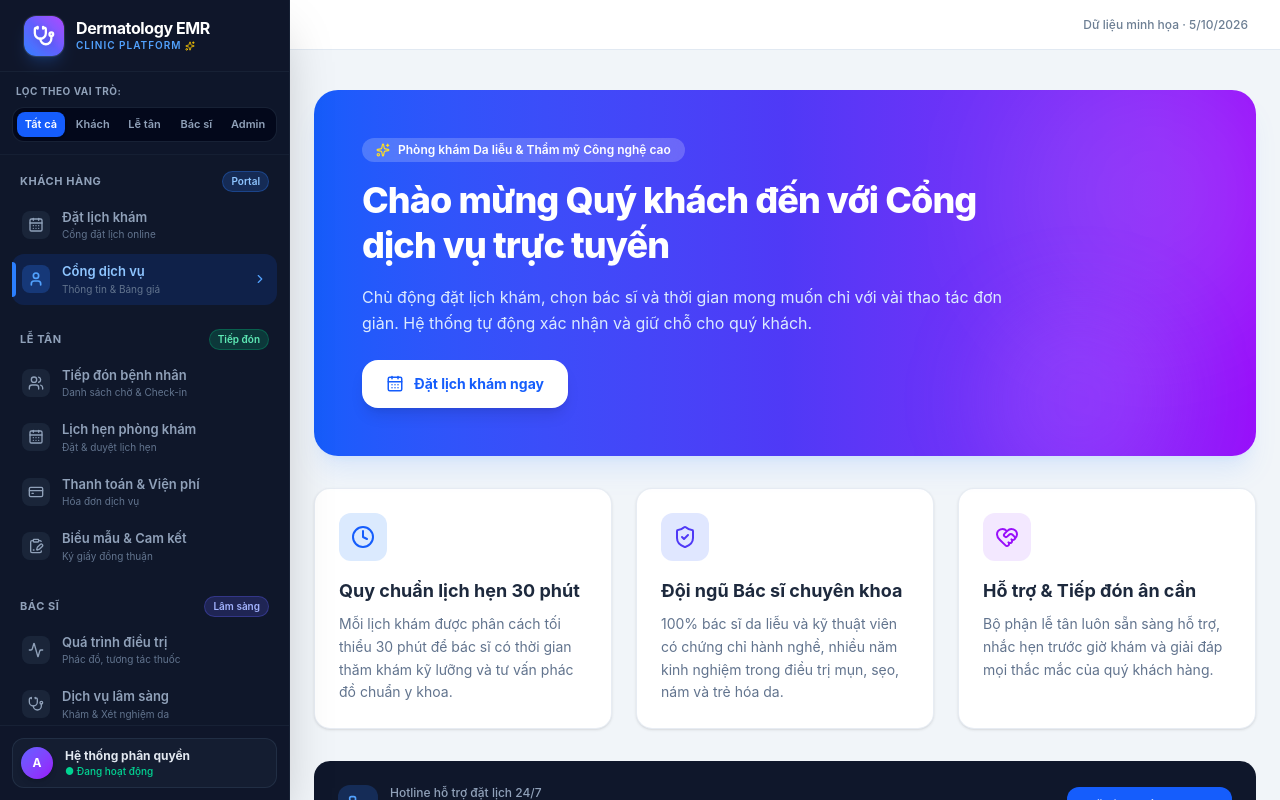
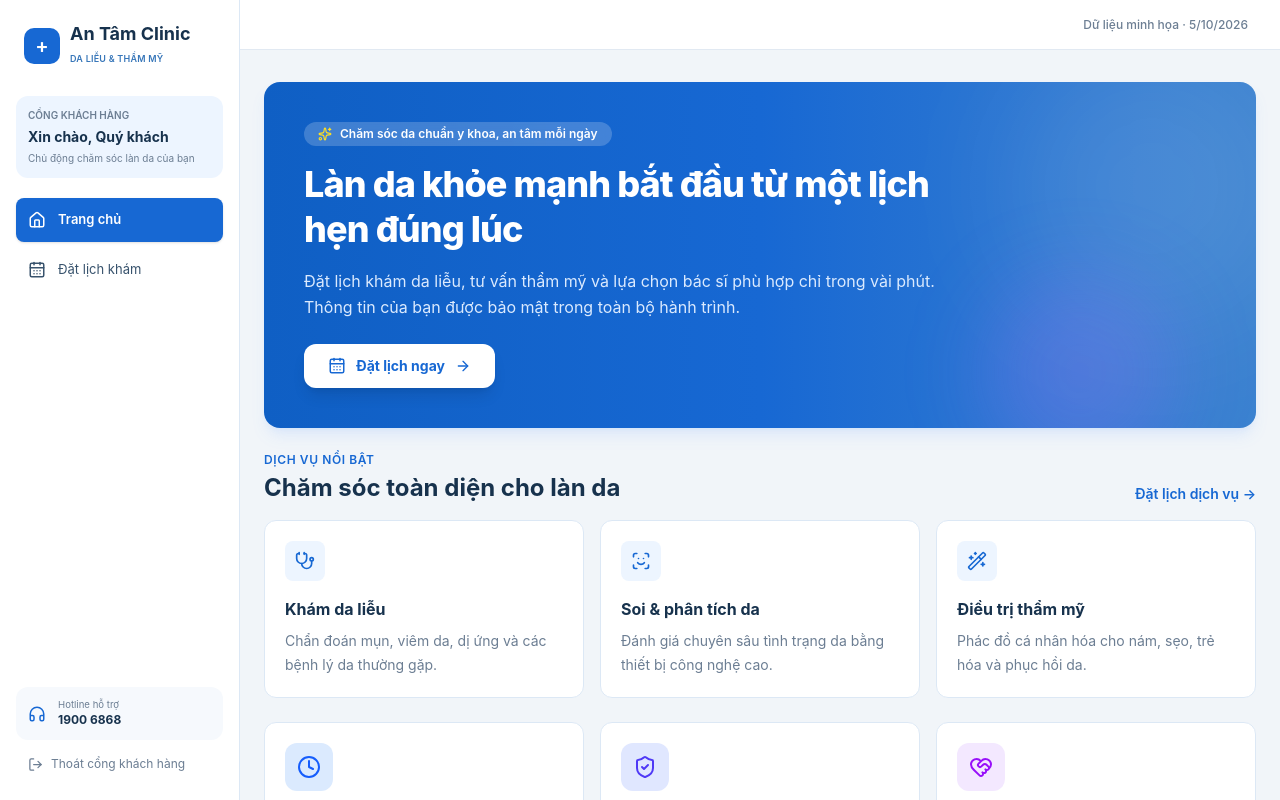
Before and after one commit to lcthanh97/Medical-Aesthetic-Clinic-Management-Clinical-EMR-Platform, a Next.js app: page /khachhang in a window 1280 px wide. Built offline with nearby package versions, Linux system fonts and the light colour scheme.

Commit message:
feat: match doctor dashboard and customer portal designs

```diff
--- a/src/app/(dashboard)/bacsi/page.tsx
+++ b/src/app/(dashboard)/bacsi/page.tsx
@@ -1,70 +1,26 @@
 import Link from 'next/link';
-import { Activity, Stethoscope, Pill, ArrowRight, CalendarCheck, Users, CircleCheck } from 'lucide-react';
+import { Activity, ArrowRight, CalendarCheck, CircleCheck, Clock3, Users } from 'lucide-react';
 
-export default function BacSiDashboardPage() {
-  const sections = [
-    {
-      title: 'Quản lý phác đồ điều trị',
-      description: 'Lập phác đồ, theo dõi từng bước điều trị, hệ thống cảnh báo tương tác thuốc và quản lý thiết bị.',
-      href: '/bacsi/treatments',
-      icon: Activity,
-      color: 'bg-indigo-600',
-      badge: 'Công nghệ cao',
-    },
-    {
-      title: 'Dịch vụ lâm sàng & Cận lâm sàng',
-      description: 'Chỉ định các xét nghiệm da liễu, soi da vi thể, thủ thuật chăm sóc da và điều trị laser.',
-      href: '/bacsi/clinical-services',
-      icon: Stethoscope,
-      color: 'bg-cyan-600',
-    },
-    {
-      title: 'Kê đơn thuốc điện tử',
-      description: 'Kê đơn thuốc đặc trị, chỉ định liều lượng và cảnh báo an toàn cho bệnh nhân.',
-      href: '/bacsi/prescriptions',
-      icon: Pill,
-      color: 'bg-violet-600',
-    },
-  ];
+const queue = [
+  ['Nguyễn Văn An','BN-001245 · 45 tuổi','Nội tổng quát','08:45'],
+  ['Lê Thị Hồng','BN-001302 · 58 tuổi','Tim mạch','08:50'],
+  ['Phạm Gia Bảo','BN-001318 · 8 tuổi','Nhi khoa','09:00'],
+  ['Võ Thanh Mai','BN-001280 · 29 tuổi','Tai mũi họng','09:05'],
+];
+const sessions = [['10:30','Trần Minh Anh','PICO · Buổi 2 / 3'],['13:30','Nguyễn Ngọc Hà','Phục hồi da · Buổi 1 / 2'],['15:00','Bùi Hoàng Yến','Tái đánh giá · Buổi 3 / 3']];
 
-  return (
-    <div className="mx-auto max-w-6xl space-y-6 py-2">
-      <div className="flex flex-col justify-between gap-3 md:flex-row md:items-end"><div><h1 className="text-3xl font-bold tracking-tight text-[#20334b]">Chào buổi sáng, bác sĩ Linh</h1><p className="mt-1 text-sm text-[#6c7e93]">Tổng quan công việc hôm nay · Không gian bác sĩ</p></div><a href="/reception/visits" className="inline-flex items-center justify-center gap-2 rounded-lg bg-[#246dce] px-4 py-2.5 text-sm font-semibold text-white"><ArrowRight size={16}/> Mở hàng đợi khám</a></div>
-
-      <div className="grid gap-4 sm:grid-cols-2 lg:grid-cols-4">{[
-        ['Lượt khám hôm nay','24',CalendarCheck],['Đã hoàn tất khám','10',CircleCheck],['Bệnh nhân đang chờ','08',Users],['Buổi điều trị','04',Activity],
-      ].map(([label,value,Icon]:any)=><div key={label} className="rounded-xl border border-[#e1e9f2] bg-white p-5"><div className="flex items-start justify-between"><div><p className="text-xs text-[#6c7e93]">{label}</p><p className="mt-3 text-3xl font-semibold text-[#20334b]">{value}</p></div><Icon size={18} className="text-[#246dce]"/></div></div>)}</div>
-
-      <div className="grid grid-cols-1 gap-4 pt-2 md:grid-cols-3">
-        {sections.map((sec) => (
-          <Link
-            key={sec.href}
-            href={sec.href}
-            className="group relative flex flex-col justify-between rounded-xl border border-[#e1e9f2] bg-white p-5 transition-all hover:border-[#90b9ea] hover:shadow-md"
-          >
-            <div>
-              <div className="flex items-center justify-between mb-4">
-                  <div className={`flex h-11 w-11 items-center justify-center rounded-xl ${sec.color} text-white shadow-md`}>
-                  <sec.icon size={24} />
-                </div>
-                {sec.badge && (
-                  <span className="px-2.5 py-0.5 rounded-full text-xs font-bold bg-blue-100 text-blue-700">
-                    {sec.badge}
-                  </span>
-                )}
-              </div>
-              <h2 className="mb-2 text-lg font-bold text-[#20334b] transition-colors group-hover:text-[#246dce]">
-                {sec.title}
-              </h2>
-              <p className="text-sm text-slate-500 leading-relaxed">{sec.description}</p>
-            </div>
-            <div className="pt-6 flex items-center gap-2 text-sm font-semibold text-blue-600 group-hover:translate-x-1 transition-transform">
-              <span>Bắt đầu phiên làm việc</span>
-              <ArrowRight size={16} />
-            </div>
-          </Link>
-        ))}
-      </div>
-    </div>
-  );
+export default function BacSiDashboardPage(){
+ return <div className="mx-auto max-w-[1180px] space-y-5 text-[#20334b]">
+  <header className="flex flex-col justify-between gap-3 md:flex-row md:items-end"><div><h1 className="text-[25px] font-bold">Chào buổi sáng, bác sĩ Linh</h1><p className="mt-1 text-[12px] text-[#6c7e93]">Tổng quan công việc hôm nay · Thứ Hai, 05 tháng 10 năm 2026</p></div><Link href="/reception/visits" className="inline-flex h-10 items-center gap-2 rounded-[7px] bg-[#246dce] px-4 text-[12px] font-semibold text-white"><ArrowRight size={15}/> Mở hàng đợi khám</Link></header>
+  <section className="grid gap-4 sm:grid-cols-2 lg:grid-cols-4">{[
+   ['Lượt khám hôm nay','24','24 lượt khám trong ngày',CalendarCheck],['Đã hoàn tất khám','10','42% lượt khám đã hoàn tất',CircleCheck],['Bệnh nhân đang chờ','08','8 lượt khám đang chờ',Users],['Buổi điều trị','04','1 buổi hoàn tất · 3 buổi sắp tới',Activity],
+  ].map(([label,value,note,Icon]:any)=><article key={label} className="rounded-[9px] border border-[#dce5ef] bg-white p-5"><div className="flex items-start justify-between"><p className="text-[11px] text-[#6c7e93]">{label}</p><Icon size={17} className="text-[#246dce]"/></div><strong className="mt-3 block text-[28px]">{value}</strong><p className="mt-3 text-[10px] text-[#8091a5]">{note}</p></article>)}</section>
+  <div className="grid gap-4 lg:grid-cols-[1.85fr_1fr]">
+   <div className="space-y-4"><section className="overflow-hidden rounded-[9px] border border-[#dce5ef] bg-white"><div className="flex items-start justify-between p-5 pb-3"><div><h2 className="text-[15px] font-bold">Hàng đợi tiếp theo</h2><p className="mt-1 text-[10px] text-[#6c7e93]">8 lượt đang chờ · Sắp xếp theo thời điểm lượt khám</p></div><Link href="/reception/visits" className="text-[10px] font-semibold text-[#246dce]">Xem tất cả →</Link></div><div className="mx-5 overflow-hidden rounded-[7px] border border-[#dce5ef]"><table className="w-full text-left text-[10px]"><thead className="bg-[#f5f8fc] text-[#6c7e93]"><tr><th className="p-3">STT</th><th>Bệnh nhân</th><th>Khoa</th><th>Thời điểm lượt khám</th><th>Trạng thái</th></tr></thead><tbody>{queue.map((row,i)=><tr key={row[0]} className={`border-t border-[#e6edf5] ${i===0?'bg-[#edf5ff]':''}`}><td className="p-3">{i+1}</td><td><strong className="block text-[11px]">{row[0]}</strong><span className="text-[#6c7e93]">{row[1]}</span></td><td>{row[2]}</td><td>{row[3]}</td><td><span className="rounded-full bg-[#edf5ff] px-2 py-1 font-semibold text-[#235f9e]">Chờ khám</span></td></tr>)}</tbody></table></div><div className="flex items-center justify-between p-5 text-[10px] text-[#6c7e93]"><span>Tiếp theo: Nguyễn Văn An · Phòng khám 03</span><Link href="/bacsi/clinical-services" className="rounded-[6px] bg-[#246dce] px-4 py-2 font-semibold text-white">Bắt đầu khám</Link></div></section>
+   <section className="rounded-[9px] border border-[#dce5ef] bg-white p-5"><h2 className="text-[15px] font-bold">Lịch làm việc trong ngày</h2><p className="mt-1 text-[10px] text-[#6c7e93]">Phòng khám 03 · 07:30–16:30</p><div className="mt-4 grid gap-2 sm:grid-cols-3">{[['Sáng','07:30–11:30','4 giờ làm việc'],['Nghỉ trưa','11:30–13:00','Giữa hai ca làm việc'],['Chiều','13:00–16:30','3,5 giờ làm việc']].map(x=><div key={x[0]} className="rounded-[7px] bg-[#f5f8fc] p-3"><p className="text-[10px] text-[#6c7e93]">{x[0]}</p><strong className="mt-1 block text-[13px]">{x[1]}</strong><span className="mt-2 block text-[9px] text-[#8091a5]">{x[2]}</span></div>)}</div><div className="mt-3 h-1 overflow-hidden rounded bg-[#e5effb]"><div className="h-full w-[42%] rounded bg-[#246dce]"/></div></section></div>
+   <aside className="space-y-4"><section className="rounded-[9px] border border-[#dce5ef] bg-white p-5"><div className="flex items-center justify-between"><h2 className="text-[15px] font-bold">Cần bác sĩ xử lý</h2><span className="rounded-full bg-[#fff4df] px-2 py-1 text-[10px] font-bold text-[#b56d00]">03</span></div>{[['Kết quả đã có','Lê Thị Hồng · Xét nghiệm; Đỗ Quốc Huy · X-quang. Xem kết quả.'],['Cam kết chưa ký','Trần Minh Anh · Phác đồ v2. Cần ký đúng phiên bản trước khi hoàn tất điều trị.']].map(x=><div key={x[0]} className="mt-3 rounded-[7px] bg-[#fff7e8] p-3"><div className="flex justify-between text-[10px] font-semibold text-[#9a5e00]"><span>ⓘ &nbsp;{x[0]}</span><span>Xem →</span></div><p className="mt-2 pl-5 text-[9px] leading-4 text-[#9a6b2d]">{x[1]}</p></div>)}</section>
+   <section className="rounded-[9px] border border-[#dce5ef] bg-white p-5"><h2 className="text-[15px] font-bold">Buổi điều trị sắp tới</h2><p className="mt-1 text-[10px] text-[#6c7e93]">Da liễu · 3 buổi sắp tới</p>{sessions.map(x=><div key={x[0]} className="flex gap-3 border-b border-[#e6edf5] py-3 last:border-0"><span className="h-fit rounded bg-[#edf5ff] px-2 py-1 text-[10px] font-semibold text-[#235f9e]">{x[0]}</span><div><strong className="text-[11px]">{x[1]}</strong><p className="mt-1 text-[9px] text-[#6c7e93]">{x[2]}</p><span className="mt-1 inline-block rounded-full bg-[#e9f8ef] px-2 py-0.5 text-[9px] text-emerald-700">Đã xếp lịch</span></div></div>)}</section></aside>
+  </div>
+  <footer className="flex justify-between pt-2 text-[9px] text-[#8091a5]"><span>Clinic EMR · Chỉ sử dụng cho công việc chuyên môn</span><span>Bảo mật hồ sơ bệnh nhân</span></footer>
+ </div>
 }
--- a/src/app/(dashboard)/khachhang/appointments/page.tsx
+++ b/src/app/(dashboard)/khachhang/appointments/page.tsx
@@ -2,11 +2,9 @@ import { AppointmentsPanel } from '@/features/appointments/components/Appointmen
 
 export default async function CustomerAppointmentsPage() {
   return (
-    <main className="p-4 sm:p-6 bg-gradient-to-b from-blue-50/50 via-gray-50/30 to-white min-h-[calc(100vh-120px)] rounded-2xl">
+    <main className="min-h-[calc(100vh-90px)] rounded-2xl bg-[#f5f8fc] p-2 sm:p-4">
       <div className="max-w-3xl mx-auto mb-6 text-center">
-        <span className="inline-flex items-center gap-1.5 px-3.5 py-1.5 rounded-full text-xs font-semibold bg-blue-100 text-blue-700 shadow-sm border border-blue-200/60 mb-2">
-          👤 Phân hệ Khách hàng / Bệnh nhân
-        </span>
+        <p className="text-xs font-semibold uppercase tracking-wider text-[#1768d3]">Cổng khách hàng</p><h1 className="mt-1 text-3xl font-bold text-[#17324d]">Đặt lịch khám</h1><p className="mt-2 text-sm text-[#6c7e93]">Chọn dịch vụ, bác sĩ và khung giờ phù hợp với bạn.</p>
       </div>
       <AppointmentsPanel />
     </main>
--- a/src/app/(dashboard)/khachhang/page.tsx
+++ b/src/app/(dashboard)/khachhang/page.tsx
@@ -1,29 +1,29 @@
 import Link from 'next/link';
-import { CalendarDays, Clock, Phone, Sparkles, ShieldCheck, HeartHandshake } from 'lucide-react';
+import { CalendarDays, Clock, Phone, Sparkles, ShieldCheck, HeartHandshake, ArrowRight, Stethoscope, ScanFace, WandSparkles } from 'lucide-react';
 
 export default function KhachHangDashboardPage() {
   return (
-    <div className="space-y-8 max-w-5xl mx-auto py-4">
+    <div className="mx-auto max-w-6xl space-y-6 py-2">
       {/* Hero section */}
-      <div className="relative overflow-hidden rounded-3xl bg-gradient-to-r from-blue-600 via-indigo-600 to-purple-600 p-8 sm:p-12 text-white shadow-xl shadow-blue-500/10">
+      <div className="relative overflow-hidden rounded-2xl bg-gradient-to-r from-[#0f5fc4] via-[#1768d3] to-[#3b82d0] p-8 text-white shadow-lg shadow-blue-500/10 sm:p-10">
         <div className="relative z-10 max-w-2xl space-y-4">
           <div className="inline-flex items-center gap-2 rounded-full bg-white/20 px-3.5 py-1 text-xs font-semibold backdrop-blur-md">
             <Sparkles size={14} className="text-yellow-300" />
-            <span>Phòng khám Da liễu & Thẩm mỹ Công nghệ cao</span>
+            <span>Chăm sóc da chuẩn y khoa, an tâm mỗi ngày</span>
           </div>
           <h1 className="text-3xl sm:text-4xl font-extrabold tracking-tight leading-tight">
-            Chào mừng Quý khách đến với Cổng dịch vụ trực tuyến
+            Làn da khỏe mạnh bắt đầu từ một lịch hẹn đúng lúc
           </h1>
           <p className="text-blue-100 text-sm sm:text-base leading-relaxed">
-            Chủ động đặt lịch khám, chọn bác sĩ và thời gian mong muốn chỉ với vài thao tác đơn giản. Hệ thống tự động xác nhận và giữ chỗ cho quý khách.
+            Đặt lịch khám da liễu, tư vấn thẩm mỹ và lựa chọn bác sĩ phù hợp chỉ trong vài phút. Thông tin của bạn được bảo mật trong toàn bộ hành trình.
           </p>
           <div className="pt-2">
             <Link
               href="/khachhang/appointments"
-              className="inline-flex items-center gap-2.5 rounded-2xl bg-white px-6 py-3.5 text-sm font-bold text-blue-600 shadow-lg hover:bg-blue-50 hover:shadow-xl transition-all"
+              className="inline-flex items-center gap-2.5 rounded-xl bg-white px-6 py-3 text-sm font-bold text-[#1768d3] shadow-lg transition-all hover:bg-blue-50"
             >
               <CalendarDays size={18} />
-              <span>Đặt lịch khám ngay</span>
+              <span>Đặt lịch ngay</span><ArrowRight size={16}/>
             </Link>
           </div>
         </div>
@@ -33,9 +33,15 @@ export default function KhachHangDashboardPage() {
         <div className="absolute right-20 bottom-0 -mb-10 h-48 w-48 rounded-full bg-purple-400/20 blur-2xl pointer-events-none" />
       </div>
 
+      <section><div className="mb-4 flex items-end justify-between"><div><p className="text-xs font-semibold uppercase tracking-wider text-[#1768d3]">Dịch vụ nổi bật</p><h2 className="mt-1 text-2xl font-bold text-[#17324d]">Chăm sóc toàn diện cho làn da</h2></div><Link href="/khachhang/appointments" className="hidden text-sm font-semibold text-[#1768d3] sm:block">Đặt lịch dịch vụ →</Link></div><div className="grid gap-4 md:grid-cols-3">{[
+        ['Khám da liễu', 'Chẩn đoán mụn, viêm da, dị ứng và các bệnh lý da thường gặp.', Stethoscope],
+        ['Soi & phân tích da', 'Đánh giá chuyên sâu tình trạng da bằng thiết bị công nghệ cao.', ScanFace],
+        ['Điều trị thẩm mỹ', 'Phác đồ cá nhân hóa cho nám, sẹo, trẻ hóa và phục hồi da.', WandSparkles],
+      ].map(([title,desc,Icon]:any)=><div key={title} className="rounded-xl border border-[#dce8f5] bg-white p-5"><span className="flex h-10 w-10 items-center justify-center rounded-lg bg-[#edf5ff] text-[#1768d3]"><Icon size={20}/></span><h3 className="mt-4 font-bold text-[#17324d]">{title}</h3><p className="mt-2 text-sm leading-6 text-[#6c7e93]">{desc}</p></div>)}</div></section>
+
       {/* Feature cards */}
-      <div className="grid grid-cols-1 md:grid-cols-3 gap-6">
-        <div className="rounded-2xl bg-white p-6 border border-slate-200/80 shadow-sm hover:shadow-md transition-shadow">
+      <div className="grid grid-cols-1 gap-4 md:grid-cols-3">
+        <div className="rounded-xl bg-white p-5 border border-[#dce8f5]">
           <div className="w-12 h-12 rounded-xl bg-blue-100 text-blue-600 flex items-center justify-center mb-4">
             <Clock size={24} />
           </div>
@@ -45,7 +51,7 @@ export default function KhachHangDashboardPage() {
           </p>
         </div>
 
-        <div className="rounded-2xl bg-white p-6 border border-slate-200/80 shadow-sm hover:shadow-md transition-shadow">
+        <div className="rounded-xl bg-white p-5 border border-[#dce8f5]">
           <div className="w-12 h-12 rounded-xl bg-indigo-100 text-indigo-600 flex items-center justify-center mb-4">
             <ShieldCheck size={24} />
           </div>
@@ -55,7 +61,7 @@ export default function KhachHangDashboardPage() {
           </p>
         </div>
 
-        <div className="rounded-2xl bg-white p-6 border border-slate-200/80 shadow-sm hover:shadow-md transition-shadow">
+        <div className="rounded-xl bg-white p-5 border border-[#dce8f5]">
           <div className="w-12 h-12 rounded-xl bg-purple-100 text-purple-600 flex items-center justify-center mb-4">
             <HeartHandshake size={24} />
           </div>
@@ -67,7 +73,7 @@ export default function KhachHangDashboardPage() {
       </div>
 
       {/* Contact info bar */}
-      <div className="rounded-2xl bg-slate-900 p-6 text-white flex flex-col sm:flex-row items-center justify-between gap-4">
+      <div className="flex flex-col items-center justify-between gap-4 rounded-xl bg-[#17324d] p-5 text-white sm:flex-row">
         <div className="flex items-center gap-3">
           <div className="w-10 h-10 rounded-xl bg-blue-500/20 text-blue-400 flex items-center justify-center">
             <Phone size={20} />
--- a/src/components/ui/Sidebar.tsx
+++ b/src/components/ui/Sidebar.tsx
@@ -20,7 +20,7 @@ import {
   User,
   Sparkles,
   ChevronRight
-  ,LayoutDashboard, Library, Images
+  ,LayoutDashboard, Library, Images, Home, LogOut, Headphones
 } from 'lucide-react'
 
 export interface RoleItem {
@@ -94,6 +94,19 @@ export function Sidebar() {
   const filteredGroups = selectedRole === 'all'
     ? ROLE_GROUPS
     : ROLE_GROUPS.filter(g => g.id === selectedRole)
+
+  if (pathname?.startsWith('/khachhang')) {
+    const customerItems = [
+      { href: '/khachhang', icon: Home, label: 'Trang chủ' },
+      { href: '/khachhang/appointments', icon: CalendarDays, label: 'Đặt lịch khám' },
+    ];
+    return <aside className="hidden h-screen w-[240px] shrink-0 flex-col border-r border-[#dce8f5] bg-white px-4 pb-5 pt-6 text-[#17324d] md:flex">
+      <Link href="/khachhang" className="flex items-center gap-2.5 px-2"><span className="flex h-9 w-9 items-center justify-center rounded-[10px] bg-[#1768d3] text-xl font-semibold text-white">+</span><span><strong className="block text-[18px] leading-5">An Tâm Clinic</strong><small className="text-[9px] font-semibold tracking-wide text-[#3776b9]">DA LIỄU & THẨM MỸ</small></span></Link>
+      <div className="mt-7 rounded-xl bg-[#edf5ff] p-3"><p className="text-[10px] font-semibold uppercase text-[#6c7e93]">Cổng khách hàng</p><p className="mt-1 text-sm font-bold">Xin chào, Quý khách</p><p className="mt-1 text-[10px] text-[#6c7e93]">Chủ động chăm sóc làn da của bạn</p></div>
+      <nav className="mt-5 space-y-1.5">{customerItems.map(item=>{const active=item.href==='/khachhang'?pathname==='/khachhang':pathname.startsWith(item.href);return <Link key={item.href} href={item.href} className={`flex h-11 items-center gap-3 rounded-lg px-3 text-[13px] ${active?'bg-[#1768d3] font-semibold text-white shadow-sm':'text-[#38536d] hover:bg-[#edf5ff]'}`}><item.icon size={18}/>{item.label}</Link>})}</nav>
+      <div className="mt-auto space-y-2"><a href="tel:19006868" className="flex items-center gap-3 rounded-xl bg-[#f6f9fd] p-3 text-xs"><Headphones size={18} className="text-[#1768d3]"/><span><small className="block text-[#6c7e93]">Hotline hỗ trợ</small><strong>1900 6868</strong></span></a><Link href="/" className="flex items-center gap-2 px-3 py-2 text-xs text-[#6c7e93]"><LogOut size={15}/> Thoát cổng khách hàng</Link></div>
+    </aside>
+  }
 
   if (pathname?.startsWith('/bacsi')) {
     const doctorItems = [
```
